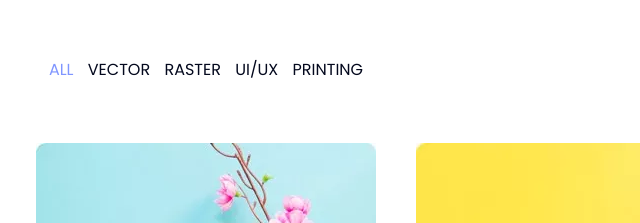
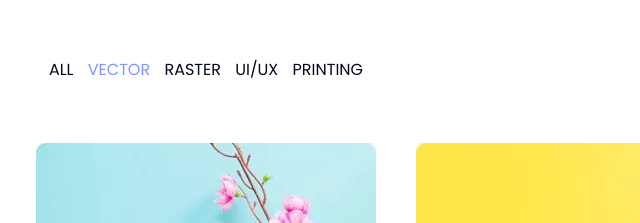
Before and after one commit to front-end-by-rimantas/35-grupe-portfolio-personal, a website with bundled scripts: page index.html in a window 1280 px wide. Both pictures are taken after a click on the link "VECTOR". Shown: the part 2483-2706 px from the top of the page, 434-1074 px from the left. Built offline with nearby package versions, Linux system fonts and the light colour scheme.

Commit message:
active blue class forward

```diff
--- a/css/pages/home.css
+++ b/css/pages/home.css
@@ -33,6 +33,9 @@
 
 /* LatestFeaturedProjects */
 @import '../components/heading-hover.css';
+.aktyvi {
+    color: var(--primary-color);
+}
 /* end of LatestFeaturedProjects */
 
 /* Testimonials */
--- a/js/components/sections/projectsSection.js
+++ b/js/components/sections/projectsSection.js
@@ -19,7 +19,7 @@ const projectsSection = (selector) => {
       </div>
       <div class="row">
         <div class="col-12 col-md-6 ml-md-3 col-xl-4 ml-xl-4">
-          <a class="sub-header aa active" href="#projects">ALL</a>
+          <a class="sub-header aa aktyvi" href="#projects">ALL</a>
           <a class="sub-header aa" href="#projects">VECTOR</a>
           <a class="sub-header aa" href="#projects">RASTER</a>
           <a class="sub-header aa" href="#projects">UI/UX</a>
@@ -28,33 +28,14 @@ const projectsSection = (selector) => {
       </div>
       <div id="featuredProjects_block" class="row">${featuredProjectsList('#featuredProjects_block', featuredProjectsData, imgPath)}</div> `
 
-
-//   const dom = document.querySelector(".aa");
-//   console.log(dom);
-
-
-// function activeClass() {
-//   // const all = document.querySelectorAll('a.aa');
-//   // console.log(all);
-
-//   if (dom.classList.contains('.active')) {
-//     // all.classList.remove('.active');
-//     dom.classList.remove('active');
-//   } else {
-//     // dom.classList.remove('.active');
-//     dom.classList.add('active');
-//   }
-// }
-// dom.addEventListener("click", activeClass());
+    const elementsList =  document.getElementsByClassName("aa");
+      for (let i = 0; i < elementsList.length; i++) {
+        elementsList[i].addEventListener("click", function() {
+        this.className += " aktyvi";
+        const dabartinis = document.getElementsByClassName("aktyvi");
+        dabartinis[0].className = dabartinis[0].className.replace("aktyvi", "")
+        });
+  }
 }
 
-
-
-
-
 export { projectsSection }
-
-
-
-
-// addEventListener()
```
